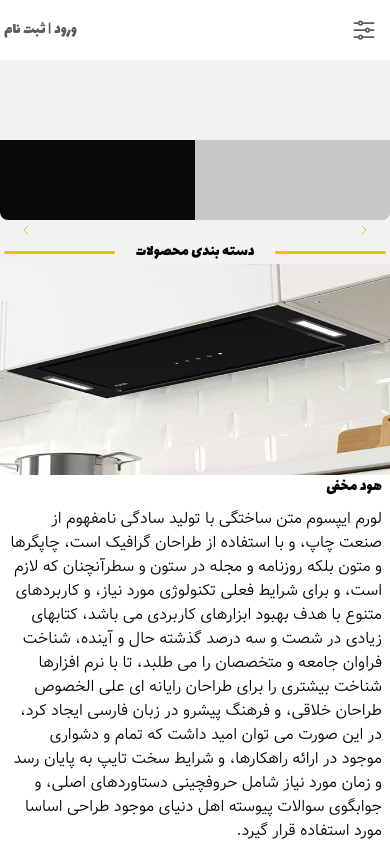
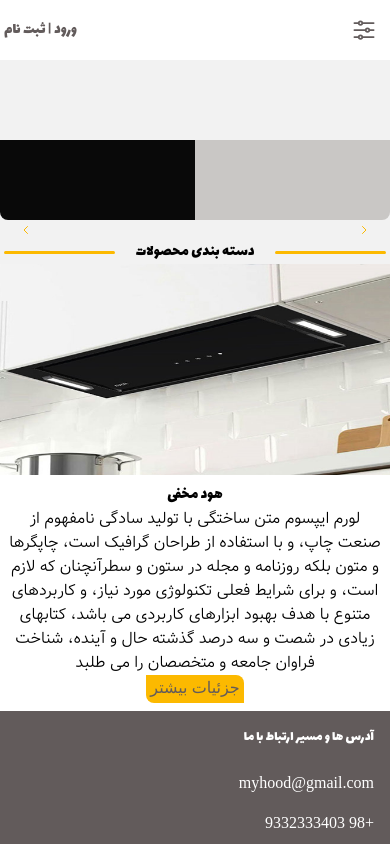
Before and after one commit to Parsa361/MyHood, a Nuxt app: page / in a window 390 px wide. Shown: the top 844 px of the page. Built offline with nearby package versions, Linux system fonts and the light colour scheme.

Commit message:
Some edit, but still needs more

```diff
--- a/components/CategoriesSec.vue
+++ b/components/CategoriesSec.vue
@@ -20,15 +20,16 @@
       <!-- Container -->
       <div class="container mx-auto my-[2.5rem]">
         <!-- Content -->
-        <div class="flex flex-col md:flex-row">
-          <!-- Image -->
+        <div class="flex flex-col md:flex-row mb-[0.5rem]">
+          <!-- Image 1-->
           <div class="md:w-1/2">
-            <img src="~/assets/images/hidden.png" alt="hidden hood" class="" />
+            <img src="~/assets/images/hidden.png" alt="hidden hood" class="object-cover object-center" />
           </div>
-          <!-- Text -->
-          <div class="flex flex-col md:w-1/2 px-2">
-            <p class=" pb-2 text-start font-Lalezar text-[0.75rem] md:text-[1.5rem]"> هود مخفی</p>
-            <p class=" pb-4 text-start font-VazirLight text-[0.75rem] md:text-[1rem]">
+          <!-- Text 1-->
+          <div class="flex flex-col md:w-1/2 px-2 py-2">
+            <p class="text-center md:text-start font-Lalezar text-[0.75rem] xl:mb-[1rem] md:text-[1.5rem]"> هود مخفی</p>
+            <p
+              class="hidden lg:flex text-center md:text-start font-VazirLight text-[0.75rem] md:text-[1rem] xl:mb-[1rem]">
               لورم ایپسوم متن ساختگی با تولید سادگی نامفهوم از صنعت چاپ، و با
               استفاده از طراحان گرافیک است، چاپگرها و متون بلکه روزنامه و مجله
               در ستون و سطرآنچنان که لازم است، و برای شرایط فعلی تکنولوژی مورد
@@ -41,10 +42,17 @@
               نیاز شامل حروفچینی دستاوردهای اصلی، و جوابگوی سوالات پیوسته اهل
               دنیای موجود طراحی اساسا مورد استفاده قرار گیرد.
             </p>
-            <button class=" ml-[3rem] mr-auto w-[7rem] lg:w-[10rem] h-[2rem] lg:h-[3rem] bg-yellowHood rounded-tr-lg rounded-bl-lg hover:shadow-lg hover:drop-shadow-lg hover:shadow-yellow-400
-              ">
-              <p class=" text-[0.75rem] lg:text-[1rem] text-center text-textGray hover:text-white mb-1 px-1">جزئیات
-                بیشتر</p>
+            <p class="lg:hidden text-center md:text-start font-VazirLight text-[0.75rem] md:text-[1rem]">
+              لورم ایپسوم متن ساختگی با تولید سادگی نامفهوم از صنعت چاپ، و با
+              استفاده از طراحان گرافیک است، چاپگرها و متون بلکه روزنامه و مجله
+              در ستون و سطرآنچنان که لازم است، و برای شرایط فعلی تکنولوژی مورد
+              نیاز، و کاربردهای متنوع با هدف بهبود ابزارهای کاربردی می باشد،
+              کتابهای زیادی در شصت و سه درصد گذشته حال و آینده، شناخت فراوان
+              جامعه و متخصصان را می طلبد</p>
+            <button
+              class="mx-auto md:ml-[3rem] mt-[0.5rem] md:mt-[0.25rem] mr-auto w-[7rem] lg:w-[10rem] h-[2rem] lg:h-[3rem] bg-yellowHood rounded-tr-lg rounded-bl-lg hover:shadow-lg hover:drop-shadow-lg hover:shadow-yellow-400">
+              <p class="text-[0.75rem] lg:text-[1rem] text-center text-textGray mb-1 px-1 hover:text-white">جزئیات بیشتر
+              </p>
             </button>
           </div>
         </div>
```
